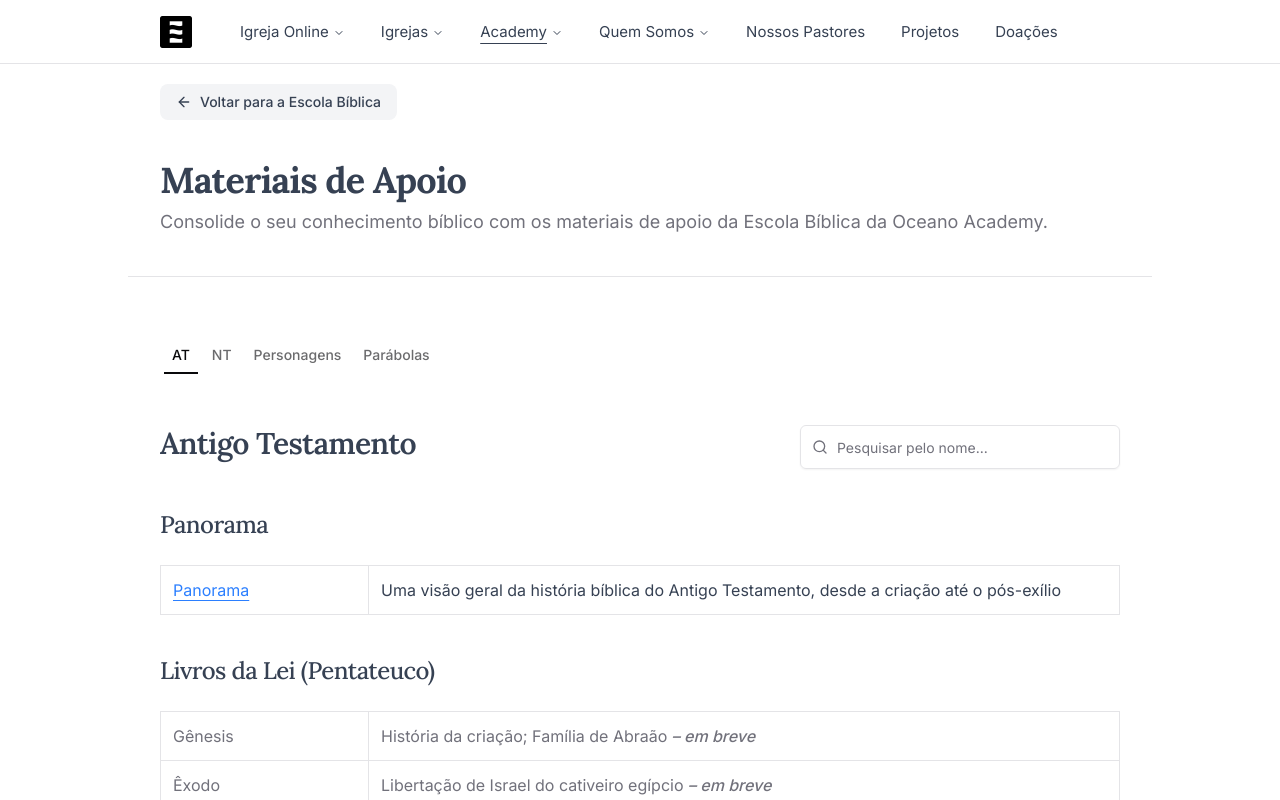
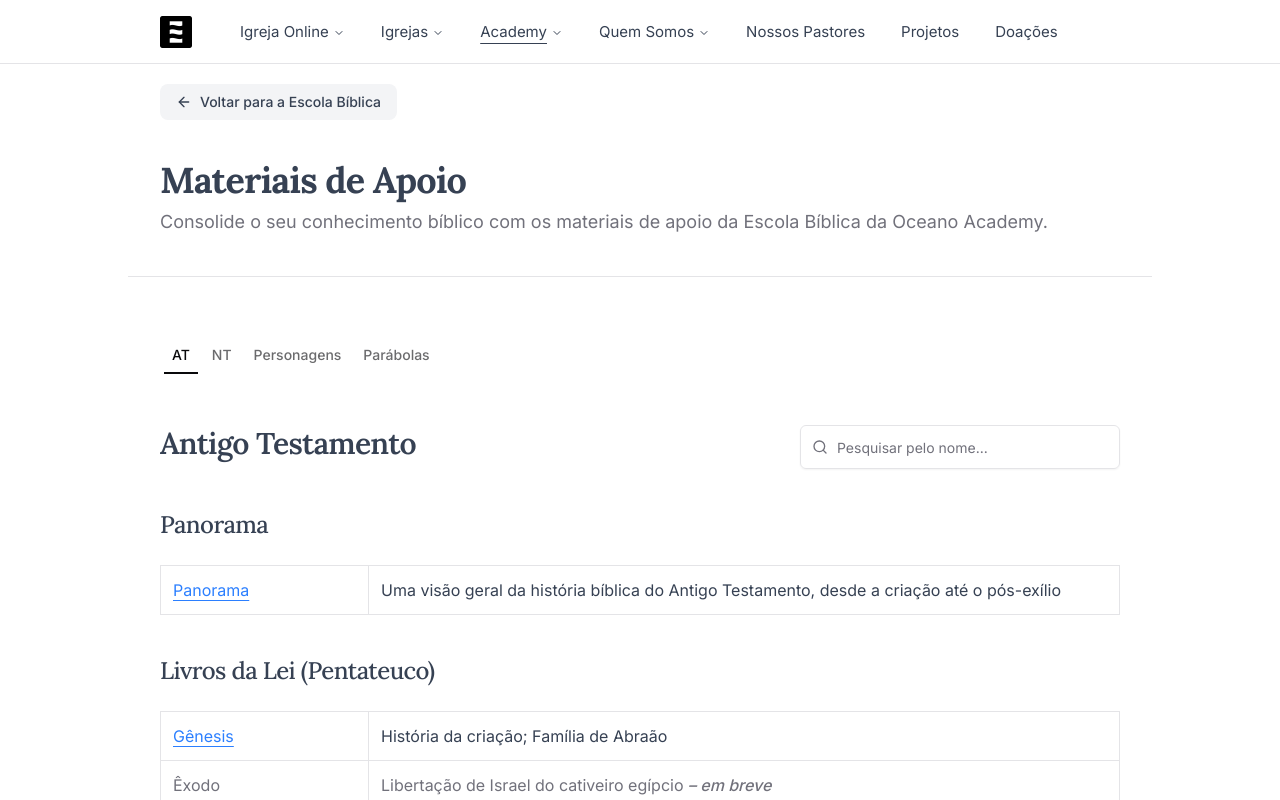
Before and after one commit to oceanodg/ocn-institucional-v4, a Next.js app: page /oceano-academy/materiais-didaticos in a window 1280 px wide. Shown: the top 800 px of the page. Built offline with nearby package versions, Linux system fonts and the light colour scheme.

Commit message:
feat: add URL link for Genesis educational materials to improve navigation

```diff
--- a/app/(site)/oceano-academy/materiais-didaticos/page.tsx
+++ b/app/(site)/oceano-academy/materiais-didaticos/page.tsx
@@ -47,6 +47,7 @@ const oldTestamentMaterials: MaterialGroup[] = [
       {
         title: "Gênesis",
         description: "História da criação; Família de Abraão",
+        url: "/oceano-academy/materiais-didaticos/genesis",
       },
       {
         title: "Êxodo",
```
